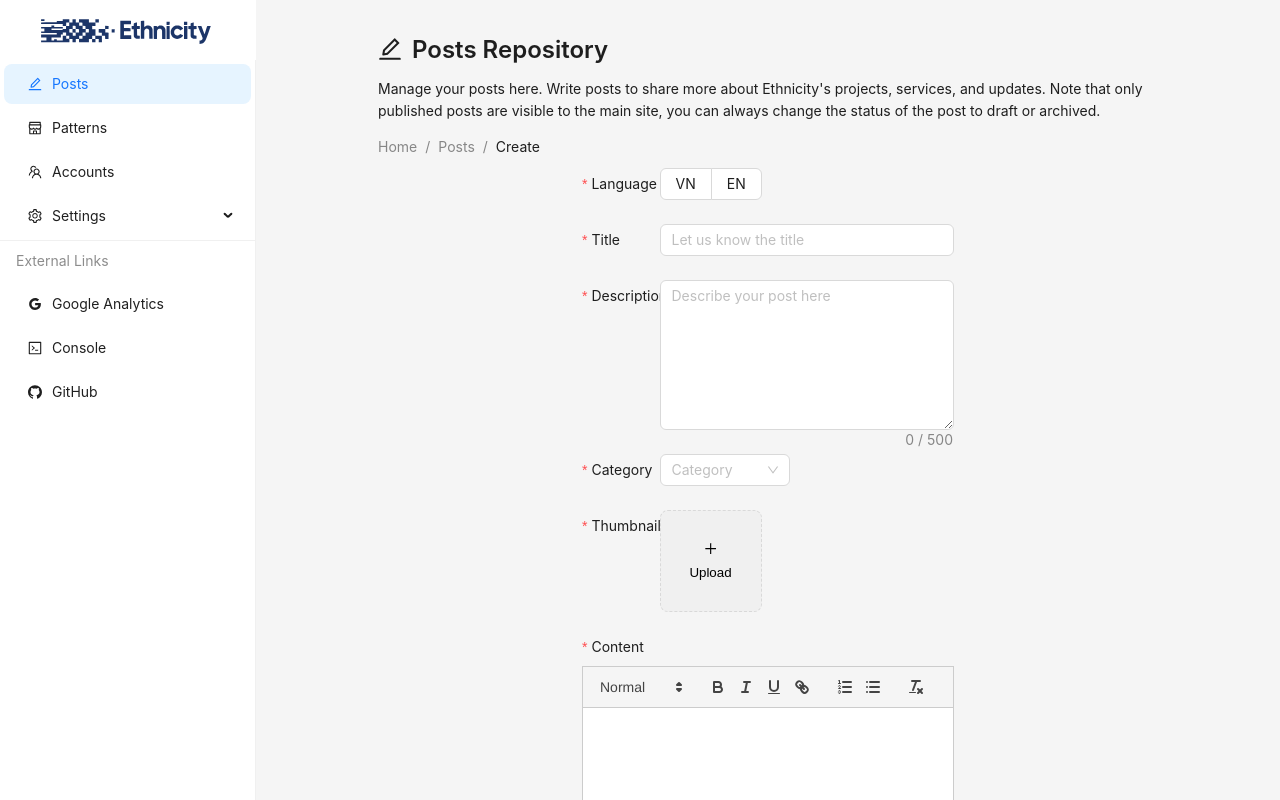
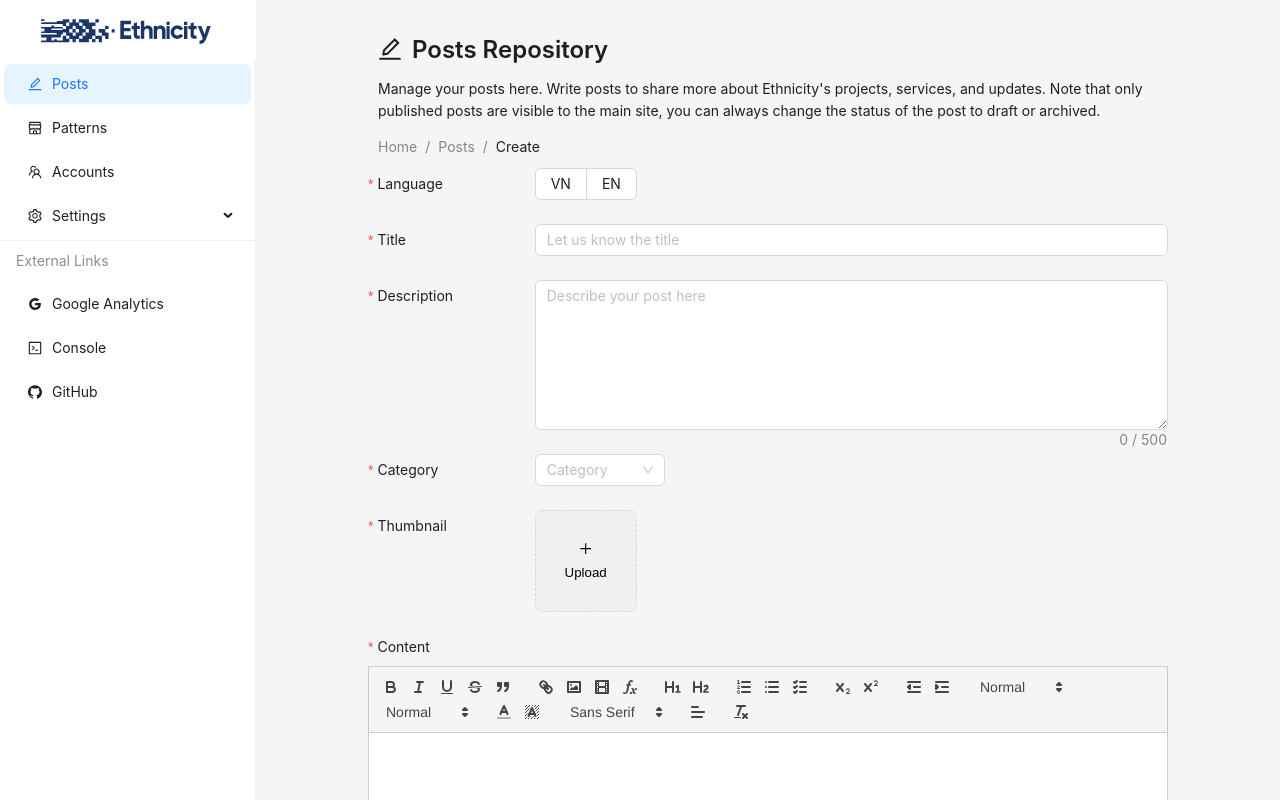
Before and after one commit to phunguyen-finn/ethnicityviet-cms, a React (Create React App) app: page /posts/create in a window 1280 px wide. Built offline with nearby package versions, Linux system fonts and the light colour scheme; no server answers; sample sign-in values are in the browser's storage.

Commit message:
fix editor

```diff
--- a/src/common/RichTextEditor.tsx
+++ b/src/common/RichTextEditor.tsx
@@ -2,6 +2,19 @@ import ReactQuill from "react-quill";
 import { useCallback, useMemo, useRef } from "react";
 import StorageService from "services/storage.service";
 
+const formats = [
+    "header",
+    "bold",
+    "italic",
+    "underline",
+    "strike",
+    "blockquote",
+    "list",
+    "bullet",
+    "indent",
+    "link",
+    "image"
+];
 
 export function RichTextEditor(props: any) {
     const reactQuillRef = useRef<ReactQuill>(null);
@@ -26,7 +39,7 @@ export function RichTextEditor(props: any) {
 
     const modules = useMemo(() => ({
         toolbar: {
-            containers: [
+            container: [
                 ['bold', 'italic', 'underline', 'strike', 'blockquote'],
                 ['link', 'image', 'video', 'formula'],
 
@@ -50,7 +63,7 @@ export function RichTextEditor(props: any) {
         }
     }), []);
 
-    return <ReactQuill ref={reactQuillRef} theme="snow" modules={modules} {...props} />;
+    return <ReactQuill ref={reactQuillRef} theme="snow" modules={modules} formats={formats} {...props} />;
 }
 
 export default RichTextEditor;
```
